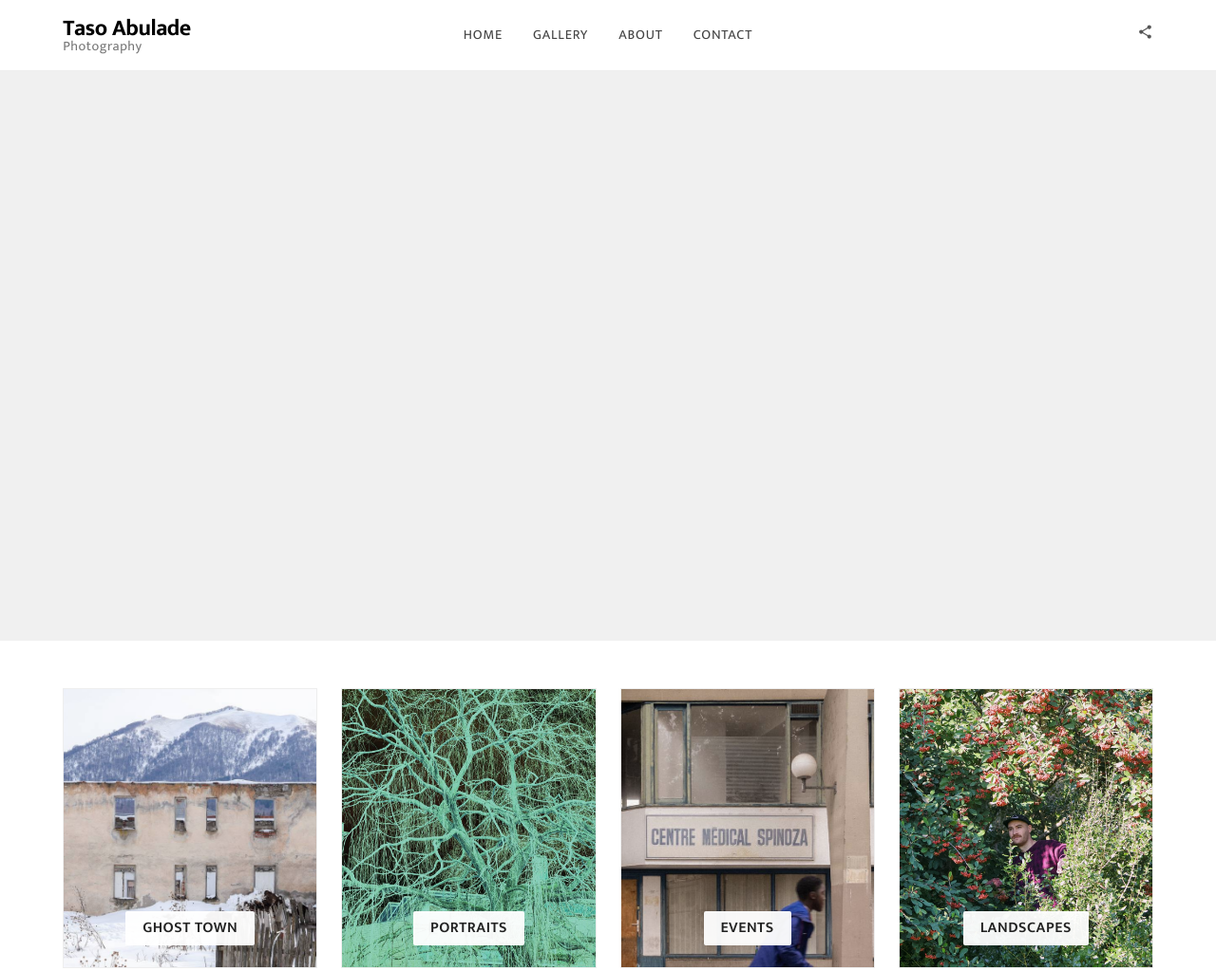
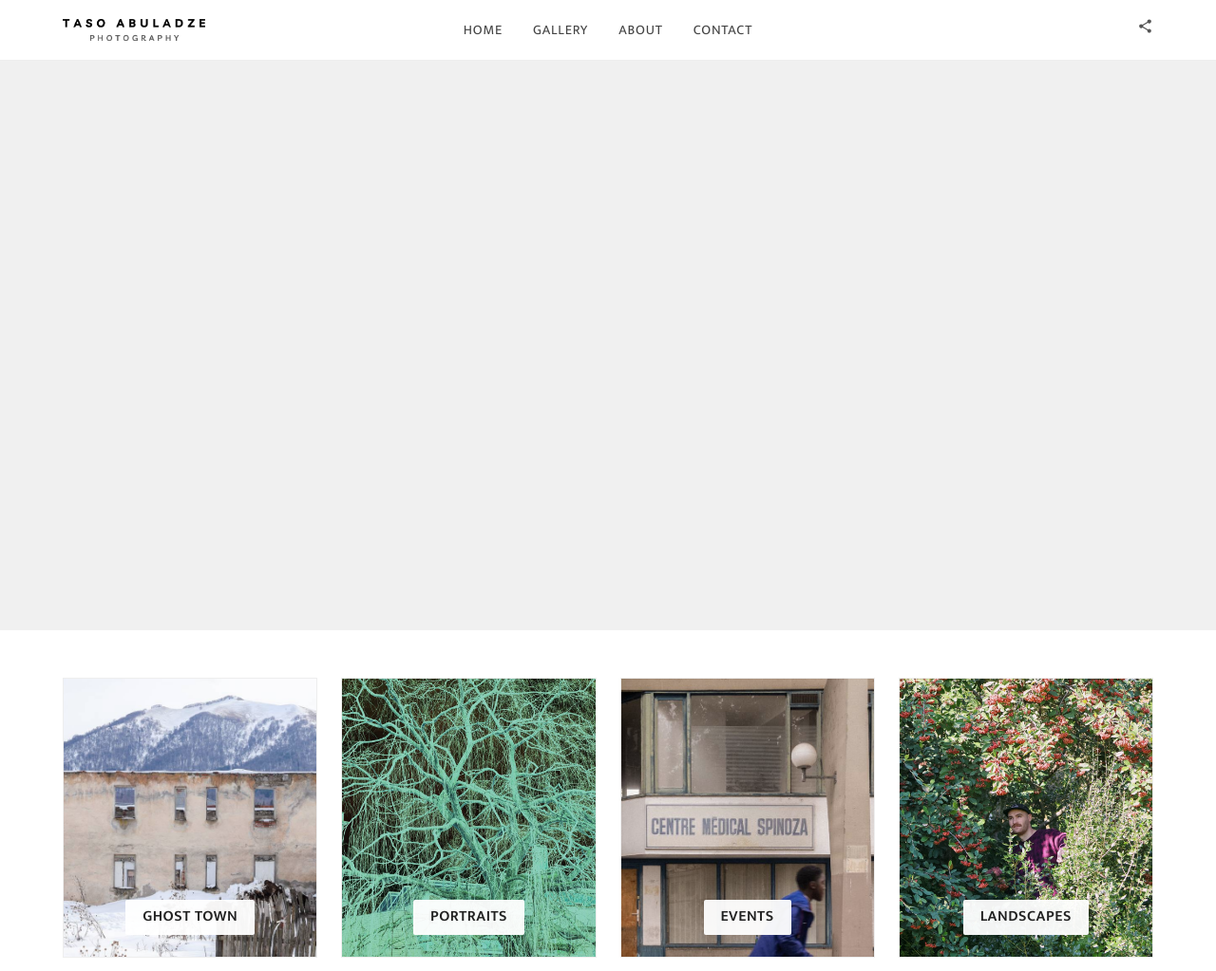
Before and after one commit to 0tik/taso, a website: page index.html in a window 1280 px wide. Shown: the top 1023 px of the page at 95% size. Drawn offline with nearby package versions, Linux system fonts and the light colour scheme; some packages are replaced by stand-ins of ours; a script that the page names is missing.

Commit message:
ფიხ

```diff
--- a/index.html
+++ b/index.html
@@ -17,8 +17,7 @@
         <div class="container">
             <div class="logo">
                 <a href="index.html">
-                    Taso Abulade
-                    <span>Photography</span>
+                    <img src="logo-taso.png" width="150px" alt="">
                 </a>
             </div>
             <nav class="main-nav">
```
Also changed, not shown: logo-taso.png (added).
